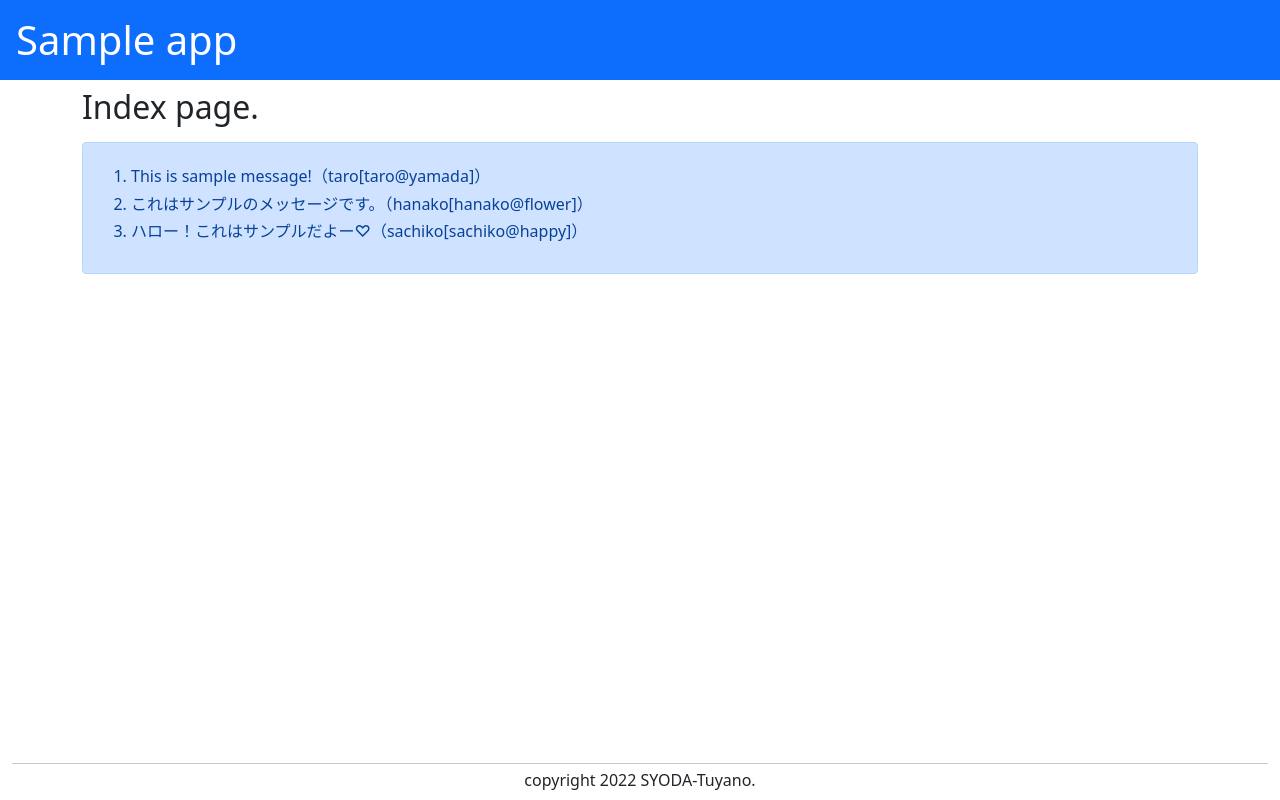
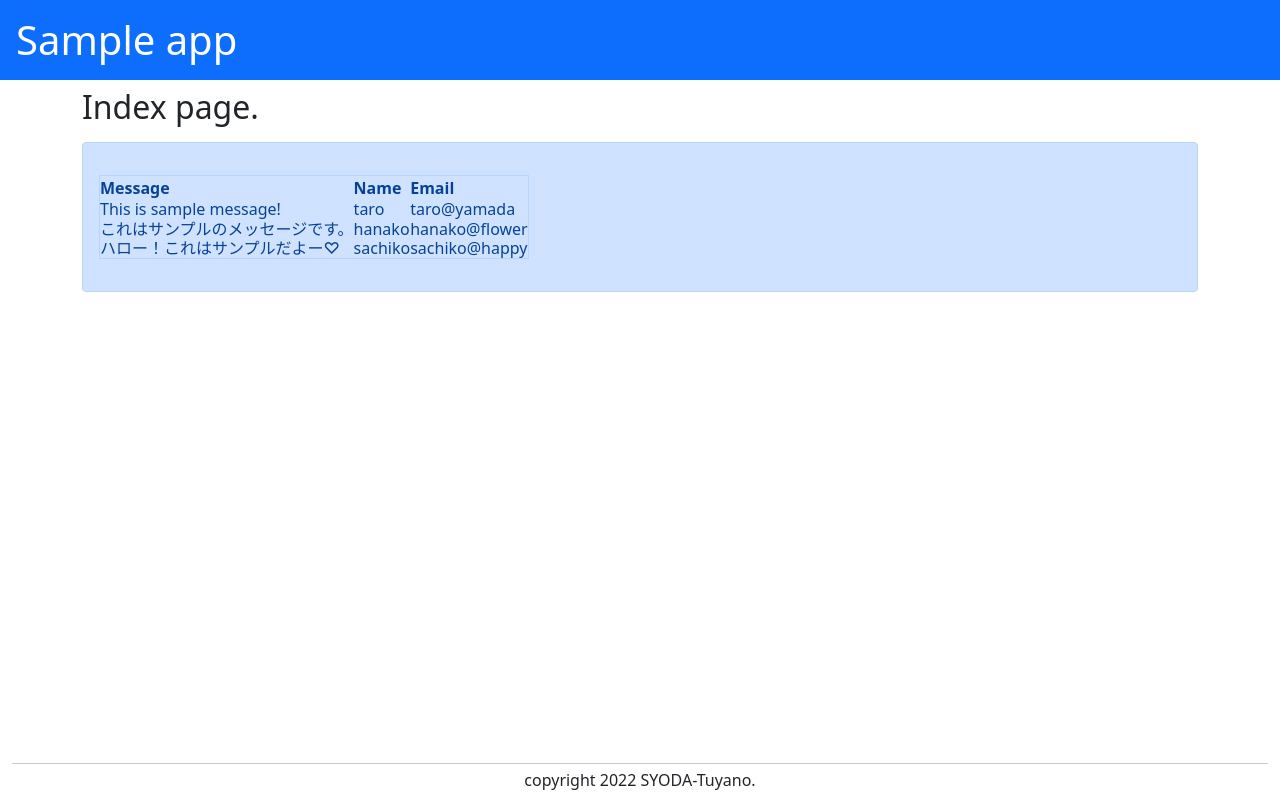
Before and after one commit to pomepome0505/react-study, a Next.js app in the folder my-app/: page / in a window 1280 px wide. Built offline with nearby package versions, Linux system fonts and the light colour scheme.

Commit message:
useEffectを使用して外部データをfetch

```diff
--- a/my-app/pages/index.tsx
+++ b/my-app/pages/index.tsx
@@ -1,13 +1,6 @@
 import Head from "next/head";
+import { useState, useEffect } from 'react'
 const url = "http://localhost:3000/data.json"
-
-export async function getStaticProps(context) {
-  const result = await fetch(url)
-  const data = await result.json()
-  return {
-    props:{data:data}
-  }
-}
 
 type Props = {
   data: [
@@ -19,7 +12,25 @@ type Props = {
   ]
 }
 
+type Data = {
+  message: string
+  name: string
+  email: string
+}
+
 export default function Home(props: Props) {
+  const [data,setData] = useState(<tr><td>no data.</td></tr>)
+  useEffect(() => {
+    fetch(url).then(res => res.json()).then(res=>{
+      setData(res.map((value: Data) =>
+        <tr className="my-2 h6" key={value.name}>
+          <td>{value.message}</td>
+          <td>{value.name}</td>
+          <td>{value.email}</td>
+        </tr>
+      ))
+    })
+  },[])
   return (
     <div>
       <Head>
@@ -28,13 +39,16 @@ export default function Home(props: Props) {
       <main className="container">
         <h2>Index page.</h2>
         <div className="alert alert-primary my-3">
-          <ol>
-            {props.data.map(value=>
-              <li className="my-2 h6" key={value.name}>
-                {value.message}（{value.name}[{value.email}]）
-              </li>
-            )}
-          </ol>
+          <table className="alert alert-primary my-3">
+            <thead>
+              <tr>
+                <th>Message</th>
+                <th>Name</th>
+                <th>Email</th>
+              </tr>
+            </thead>
+            <tbody>{data}</tbody>
+          </table>
         </div>
       </main>
     </div>
```
